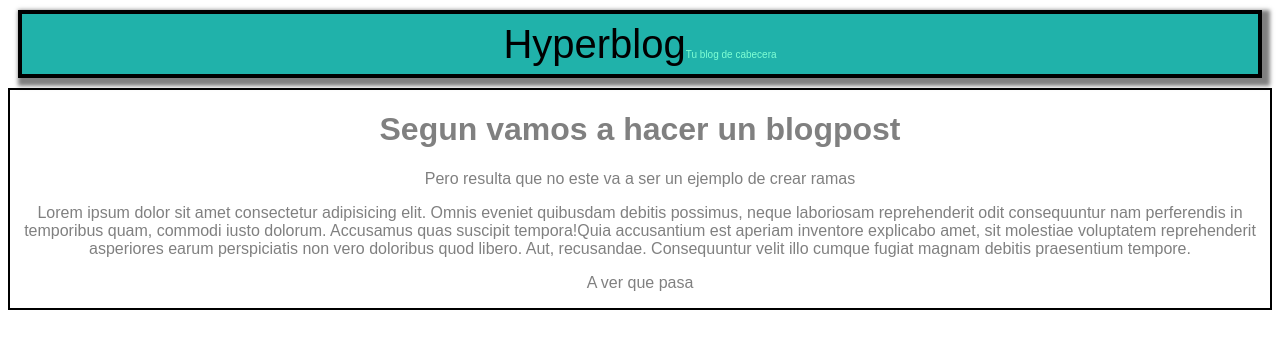
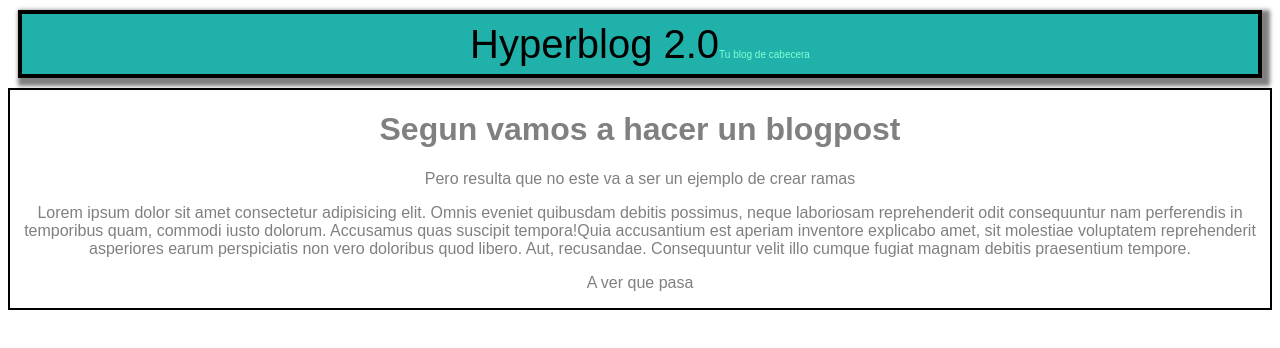
Before and after one commit to REDRO4D/hyperblog, a plain HTML site: page index.html in a window 1280 px wide. Drawn offline with Linux system fonts and the light colour scheme.

Commit message:
Una version del hyperblog

```diff
--- a/index.html
+++ b/index.html
@@ -8,7 +8,7 @@
 </head>
 <body>
     <div id="cabecera">
-        <p>Hyperblog<span>Tu blog de cabecera</span></p>
+        <p>Hyperblog 2.0<span>Tu blog de cabecera</span></p>
     </div>
     <div class="content">
         <h1>Segun vamos a hacer un blogpost</h1>
```
